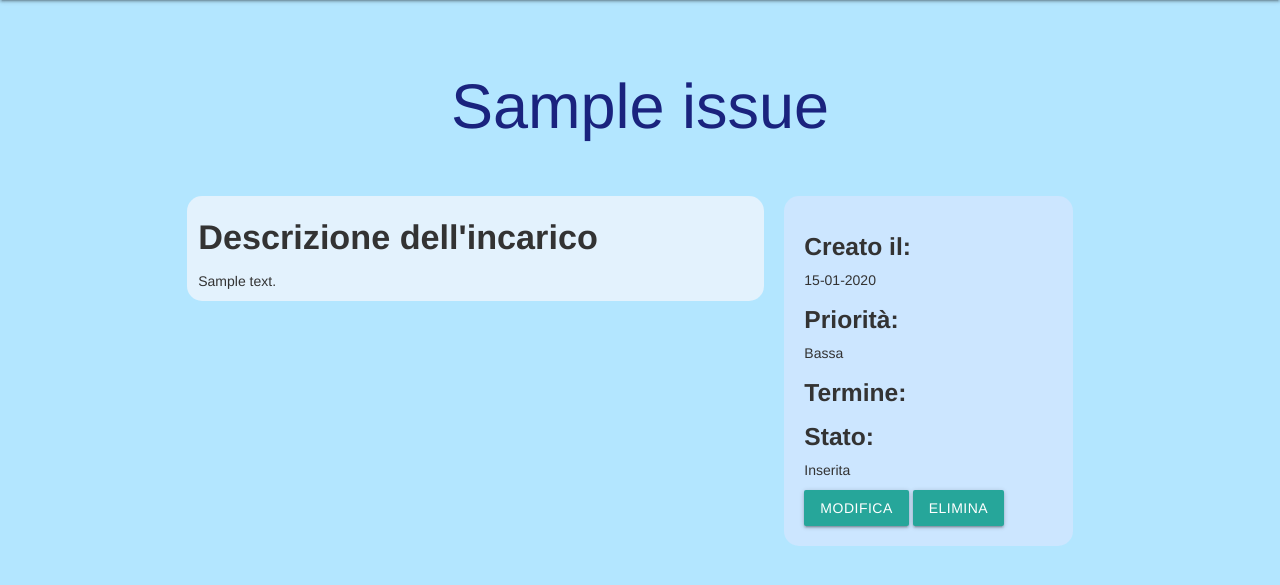
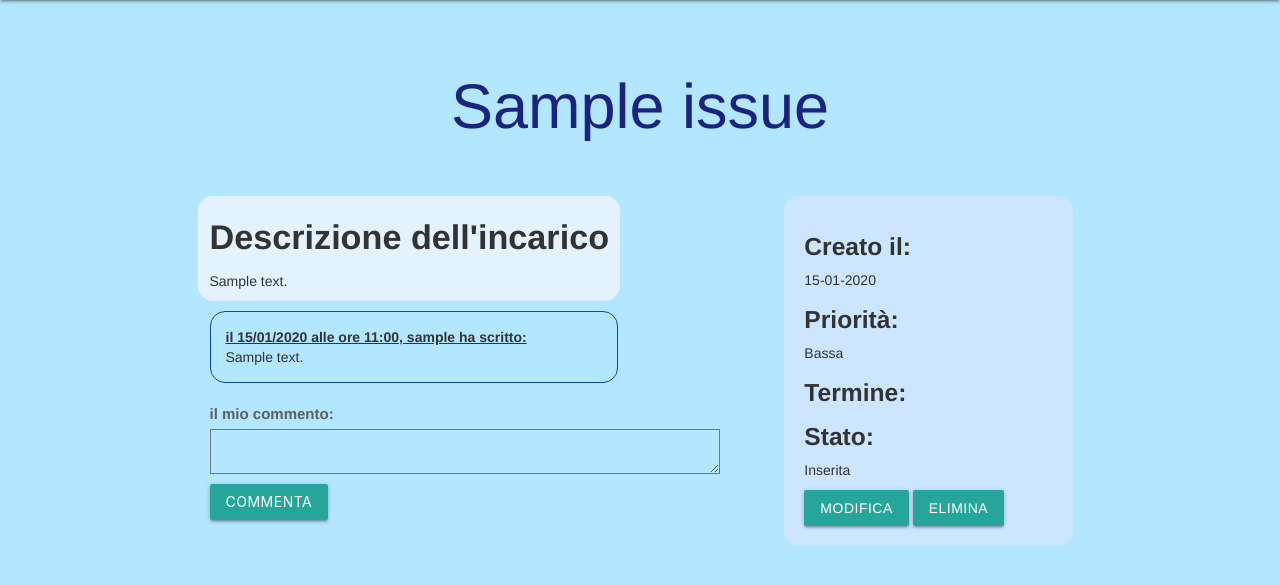
Before and after one commit to Barna1992/gestionale_comune, a Django app: page /issue/1/ in a window 1280 px wide. Shown: the part 64-649 px from the top of the page. Run offline with Django 3.2, Linux system fonts and the light colour scheme; a user stored in the database is signed in; tables that the repository leaves empty hold one stand-in row (values such as "Sample post"); some libraries are stand-ins or nearby versions.

Commit message:
aggiunti commenti a issue

```diff
--- a/gestione_comune/settings.py
+++ b/gestione_comune/settings.py
@@ -108,7 +108,7 @@ LOGIN_REDIRECT_URL = '/issue/'
 
 LANGUAGE_CODE = 'en-us'
 
-TIME_ZONE = 'UTC'
+TIME_ZONE =  'Europe/Rome'
 
 USE_I18N = True
 
--- a/issue/admin.py
+++ b/issue/admin.py
@@ -1,4 +1,5 @@
 from django.contrib import admin
-from .models import Issue
+from .models import Issue, Comment
 
 admin.site.register(Issue)
+admin.site.register(Comment)
--- a/issue/forms.py
+++ b/issue/forms.py
@@ -1,6 +1,6 @@
 from django import forms
 from gestione_comune import settings
-from .models import Issue
+from .models import Issue, Comment
 from django.contrib.auth.models import User
 
 class IssueForm(forms.ModelForm):
@@ -35,3 +35,14 @@ class IssueForm(forms.ModelForm):
         else:
             cleaned_data['assignee'] = [User.objects.get(id=i) for i in user_id]
         return cleaned_data
+
+
+class CommentForm(forms.ModelForm):
+    class Meta:
+        model = Comment
+        fields = ('body', 'post', 'name')
+        labels = {
+            'body': 'il mio commento',
+            'post': '',
+            'name': '',
+        }
--- a/issue/models.py
+++ b/issue/models.py
@@ -24,8 +24,6 @@ RELEVANCE_CHOICES = (
 #
 # 	def __str__(self):
 # 	   return '{} {}'.format(self.first_name, self.last_name)
-
-
 class Issue(models.Model):
 	title = models.CharField(max_length=200)
 	date = models.DateTimeField(auto_now=True)
@@ -47,3 +45,16 @@ class Issue(models.Model):
 
 	def state_verbose(self):
 		return dict(STATUS_CHOICES)[self.state]
+
+class Comment(models.Model):
+    post = models.ForeignKey(Issue,on_delete=models.CASCADE,related_name='comments')
+    name = models.ForeignKey(User, on_delete=models.CASCADE, related_name='owner_comments', null=True, blank=True)
+    body = models.TextField()
+    created_on = models.DateTimeField(auto_now_add=True)
+    active = models.BooleanField(default=True)
+
+    class Meta:
+        ordering = ['created_on']
+
+    def __str__(self):
+        return 'Comment {} by {}'.format(self.body, self.name)
--- a/issue/static/issue/css/issue.css
+++ b/issue/static/issue/css/issue.css
@@ -128,3 +128,16 @@ th {
 td a {
   color: #0C0C0C;
 }
+
+.comment {
+  margin-top: 10px;
+  width: 80%;
+  border-radius: 15px;
+  border: 1px #0D47A1 solid;
+  padding: 15px;
+}
+
+.comment span {
+  text-decoration: underline;
+  font-weight: 600;
+}
--- a/issue/templates/issue/issue_detail.html
+++ b/issue/templates/issue/issue_detail.html
@@ -1,5 +1,5 @@
 {% extends 'issue/base.html' %}
-
+{% load tz %}
 {% block content %}
 <div class="row">
     {% block elimina_issue %}
@@ -8,9 +8,22 @@
         <h1>{{ issue.title }}</h1>
     </div>
     <div class="row">
-        <div class="col s8" style="margin-left: -20px;margin-right: 20px;background: #e3f2fd;border-radius: 15px;">
-            <h4 class="title {% if issue.state is 3%} issue-resolved     {% endif %}">Descrizione dell'incarico {% if issue.state is 3%}(RISOLTA){% endif %}</h4>
-            <p {% if issue.state is 3%} class="issue-resolved" {% endif %}>{{issue.description}}</p>
+        <div class="col s8">
+            <div class='col' style="margin-left: -20px;margin-right: 20px;background: #e3f2fd;border-radius: 15px;">
+              <h4 class="title {% if issue.state is 3%} issue-resolved     {% endif %}">Descrizione dell'incarico {% if issue.state is 3%}(RISOLTA){% endif %}</h4>
+              <p {% if issue.state is 3%} class="issue-resolved" {% endif %}>{{issue.description}}</p>
+            </div>
+            <div class='col' style='margin-left:-20px'>
+              {% for comment in issue.comments.all %}
+              <p class='comment '>
+                <strong><span>il {{ comment.created_on|date:'d/m/Y' }} alle ore {{ comment.created_on| localtime | time:'H:i' }}, {{ comment.name }}  ha scritto:</span ><br/>
+              {{ comment.body }}</p>
+              {% endfor %}
+              <form method="POST" class="post-form">{% csrf_token %}
+              {{ form.as_p }}
+              <button type="submit" class="save btn">Commenta</button>
+              </form>
+            </div>
         </div>
         <div class="col s4 issue_block">
             <h5 class="title">Creato il:</h5>
@@ -32,5 +45,6 @@
         </div>
     </div>
 
+
 </div>
 {% endblock %}
--- a/issue/views.py
+++ b/issue/views.py
@@ -1,11 +1,11 @@
-from django.urls import reverse_lazy
+from django.urls import reverse_lazy, reverse
 from django.views.generic import ListView, DetailView, TemplateView, UpdateView, DeleteView
 from django.views.generic.edit import FormView
 from issue.models import Issue
-from issue.forms import IssueForm
+from issue.forms import IssueForm, CommentForm
 from django.contrib.auth.mixins import LoginRequiredMixin
 from django.contrib.auth.models import User
-
+from django.views.generic.edit import FormMixin
 
 class IssueListView(LoginRequiredMixin, ListView):
     template_name = "issue_list.html"
@@ -29,15 +29,35 @@ class IssueListView(LoginRequiredMixin, ListView):
         return context
 
 
-class IssueDetailView(LoginRequiredMixin, DetailView):
+class IssueDetailView(LoginRequiredMixin, FormMixin, DetailView):
     template_name = "issue/issue_detail.html"
     model = Issue
+    form_class = CommentForm
+
+    def get_success_url(self):
+        return reverse('issue-detail', kwargs={'pk': self.object.id})
 
     def get_context_data(self, **kwargs):
         context = super().get_context_data(**kwargs)
         context['user'] = self.request.user
         return context
 
+    def get_context_data(self, **kwargs):
+        context = super().get_context_data(**kwargs)
+        context['form'] = CommentForm(initial={'post': self.object, 'name': self.request.user})
+        return context
+
+    def post(self, request, *args, **kwargs):
+        self.object = self.get_object()
+        form = self.get_form()
+        if form.is_valid():
+            return self.form_valid(form)
+        else:
+            return self.form_invalid(form)
+
+    def form_valid(self, form):
+        form.save()
+        return super().form_valid(form)
 
 class MainView(LoginRequiredMixin, TemplateView):
     template_name = "issue/index.html"
```
Also changed, not shown: issue/migrations/0002_comment.py (added), issue/migrations/0003_auto_20200415_1222.py (added).
